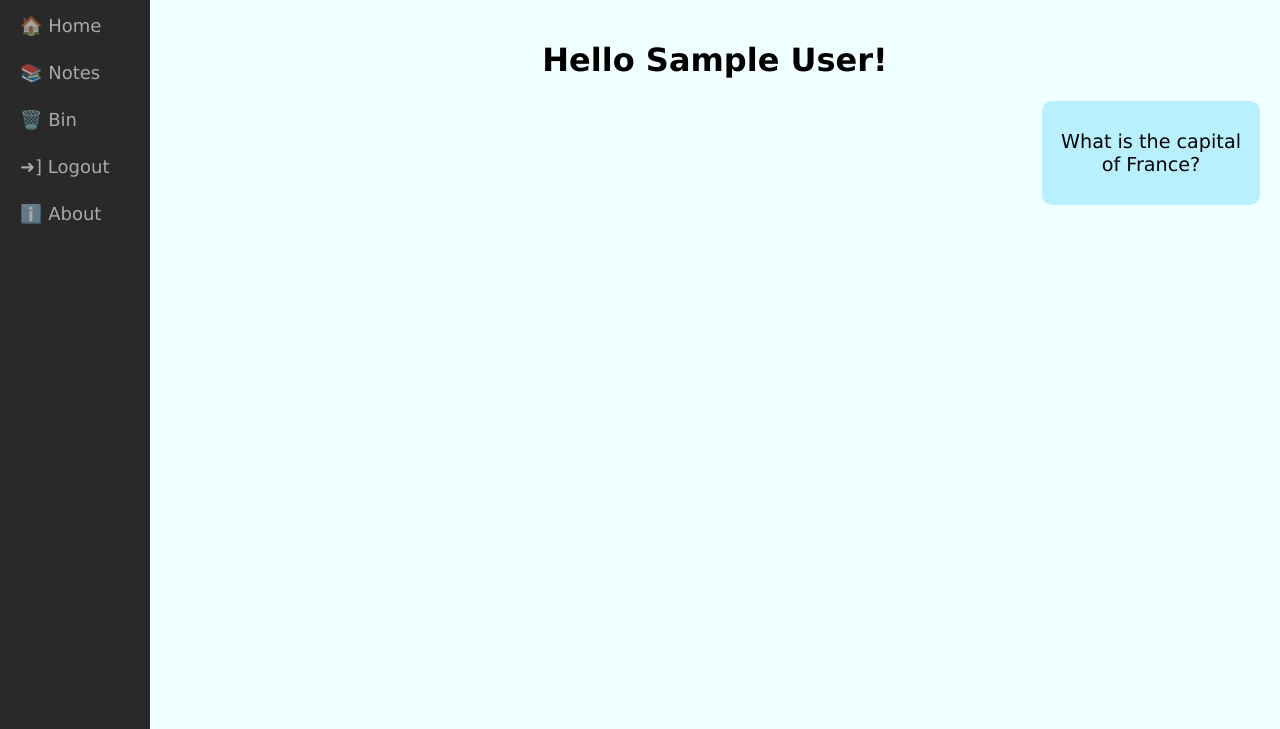
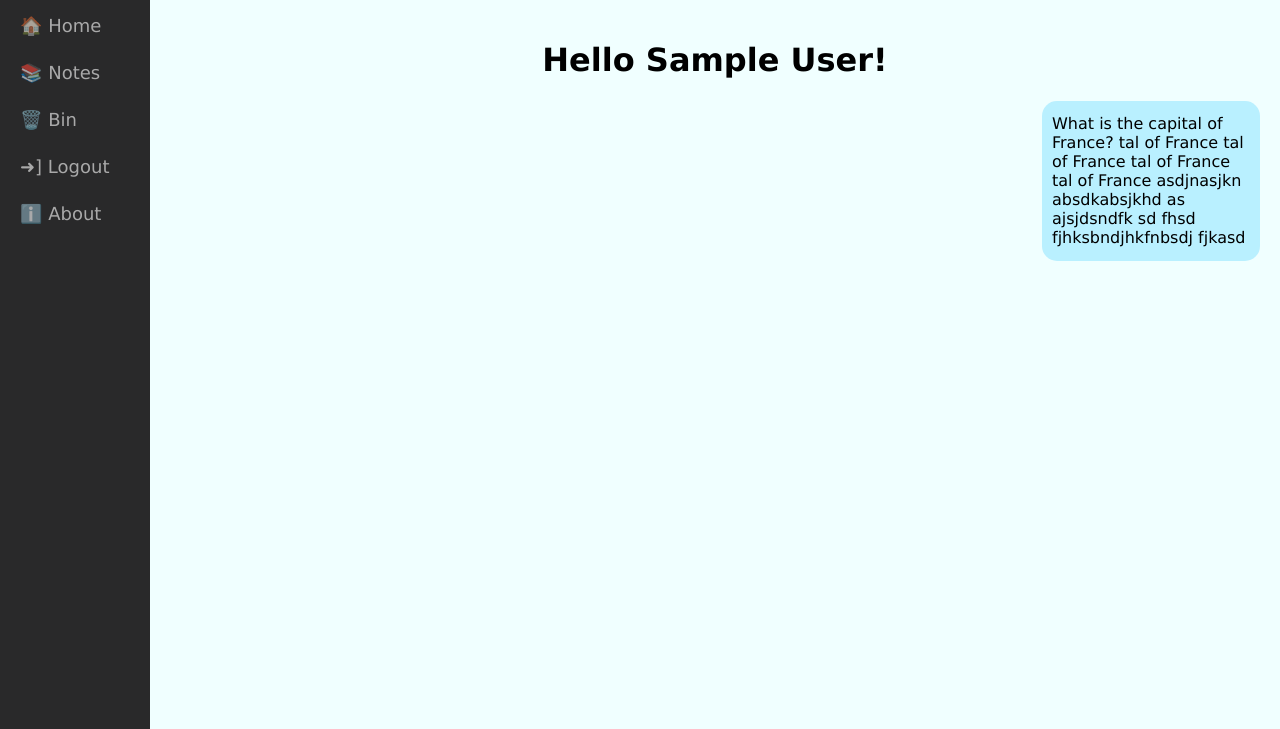
Before and after one commit to Naveebpk123/nvlearn, a Flask app: page /ai-chat in a window 1280 px wide. Shown: the part 71-800 px from the top of the page. Run offline with Flask 3, Linux system fonts and the light colour scheme; the visitor is signed in with stand-in values (Sample User, id 1); some libraries are stand-ins or nearby versions.

Commit message:
Adjust styling of user bubble

```diff
--- a/static/css/styles.css
+++ b/static/css/styles.css
@@ -99,6 +99,7 @@ nav {
     margin-left: 0;
     width: 100%;
     transition: margin-left 0.3s ease-in-out, width 0.3s ease-in-out;
+    height:calc(100vh - 71px);
 }
 
 .content-wrapper.sidebar-open {
@@ -478,13 +479,16 @@ body.editor-lock-scroll {
     cursor:pointer;
 }
 
-.user-query{
+.user-bubble{
+    display:flex;
     background-color:rgb(185, 240, 255);
     min-width:10%;
     max-width:20%;
-    text-align:center;
+    max-height:10rem;
+    align-items:center;
+    justify-content:center;
     padding:10px;
-    font-size:larger;
-    border-radius:10px;
+    border-radius:15px;
     align-self:flex-end;
+    overflow-y:auto;
 }
--- a/templates/ai-chat.html
+++ b/templates/ai-chat.html
@@ -4,7 +4,7 @@
 <header>
     <h1>Hello {{current_user.name}}!</h1>
 </header>
-<div class="user-query">
-    <p>What is the capital of France?</p>
+<div class="user-bubble">
+    <p>What is the capital of France? tal of France tal of France tal of France tal of France asdjnasjkn absdkabsjkhd as  ajsjdsndfk sd fhsd fjhksbndjhkfnbsdj fjkasd <hk></hk></p>
 </div>
 {% endblock %}
```
